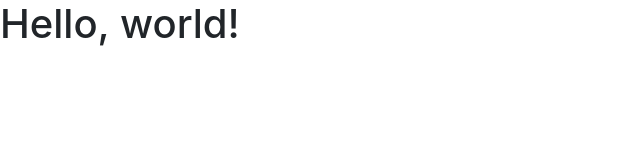
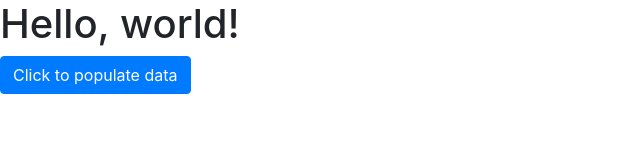
Before and after one commit to Dewan-Kabir/Question_06_Final_601, a plain HTML site: page index.html in a window 1280 px wide. Shown: the whole page, without its empty margins (0-640 px from the left). Drawn offline with nearby package versions, Linux system fonts and the light colour scheme.

Commit message:
working on modules

```diff
--- a/index.html
+++ b/index.html
@@ -15,6 +15,10 @@
   </head>
   <body>
     <h1>Hello, world!</h1>
+
+    <h1 class="h1_data" id= "h1_populate_h1"></h1>
+
+    <button class="btn btn-primary" id="button_module" onclick="test_data_h1()">Click to populate data</button>
 
 
 
--- a/main.js
+++ b/main.js
@@ -1,3 +1,9 @@
 import { getFullName , MAX_FULL_NAME_LENGTH} from './module_one.js';
 
 console.log(getFullName);
+
+
+function test_data_h1(){
+    var test_data = document.getElementById('h1_populate_h1');
+    test_data.innerHTML = MAX_FULL_NAME_LENGTH;
+}
```
